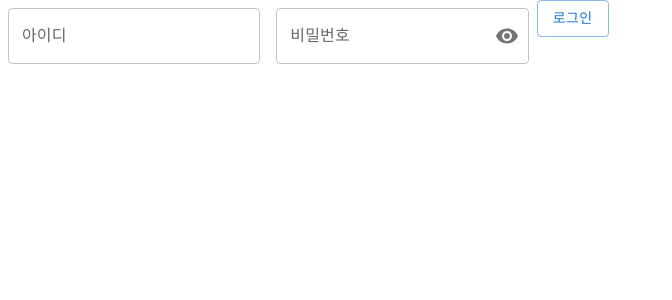
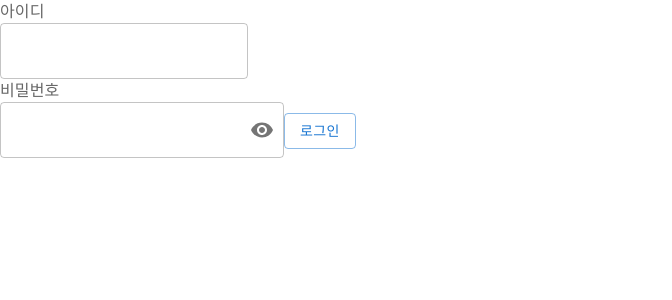
Before and after one commit to ChoiKang-TEAM/Heal-Guard, a React (Create React App) app in the folder client/: page / in a window 1280 px wide. Shown: the top 300 px of the page, without its empty margins (0-672 px from the left). Built offline with nearby package versions, Linux system fonts and the light colour scheme.

Commit message:
* 인풋 컴포넌트 변경

```diff
--- a/client/src/components/inputs/Input.tsx
+++ b/client/src/components/inputs/Input.tsx
@@ -1,5 +1,4 @@
 import React from 'react'
-import FormControl from '@mui/material/FormControl'
 import InputLabel from '@mui/material/InputLabel'
 import OutlinedInput from '@mui/material/OutlinedInput'
 import InputAdornment from '@mui/material/InputAdornment'
@@ -48,7 +47,7 @@ export const InputByMui = ({
   }
 
   return (
-    <FormControl sx={{ m: 1, width: '25ch' }} variant="outlined">
+    <>
       <InputLabel htmlFor={`outlined-adornment-${label}`}>{label}</InputLabel>
       <OutlinedInput
         id={`outlined-adornment-${label}`}
@@ -60,6 +59,6 @@ export const InputByMui = ({
         endAdornment={renderPasswordToggle()}
         label={label}
       />
-    </FormControl>
+    </>
   )
 }
```
